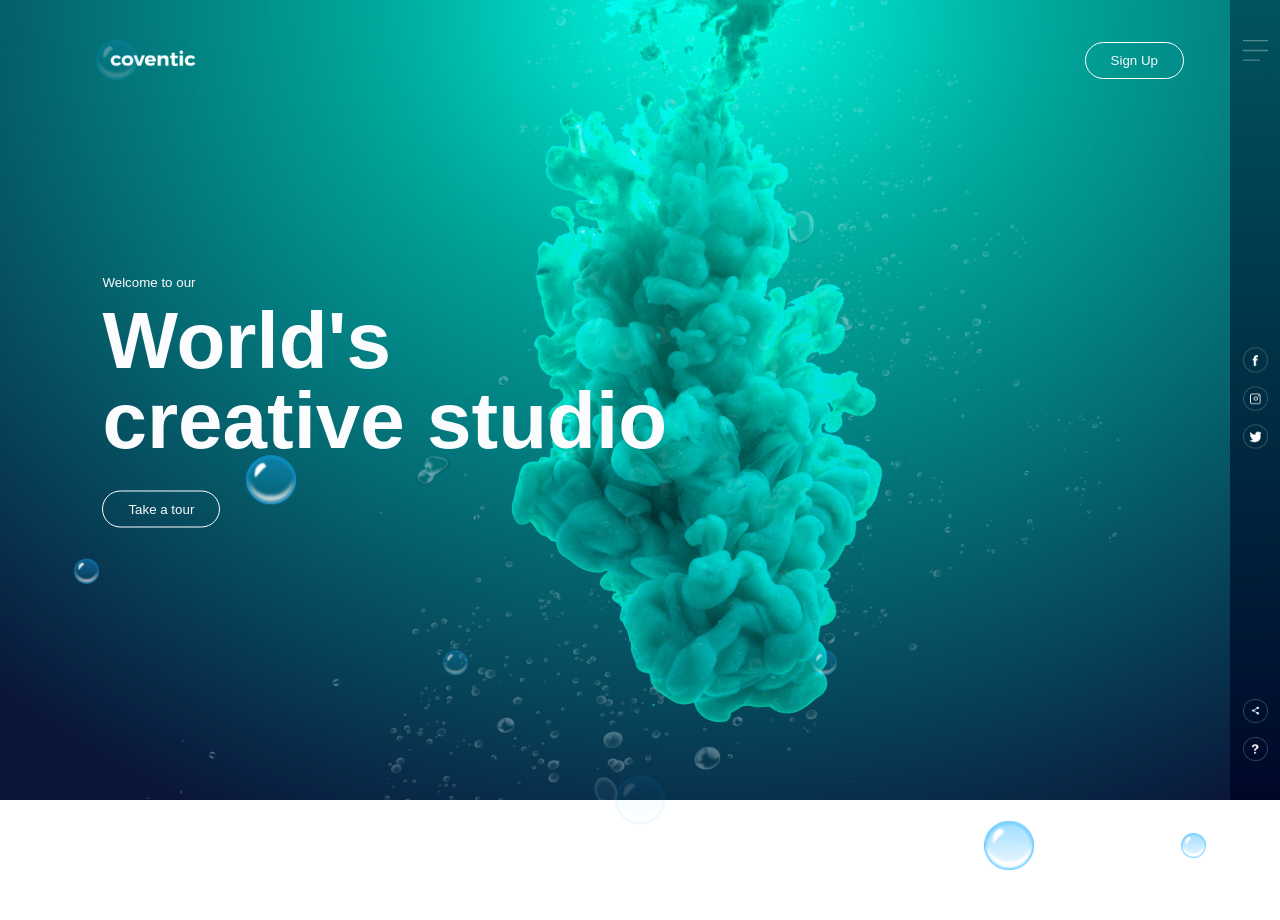
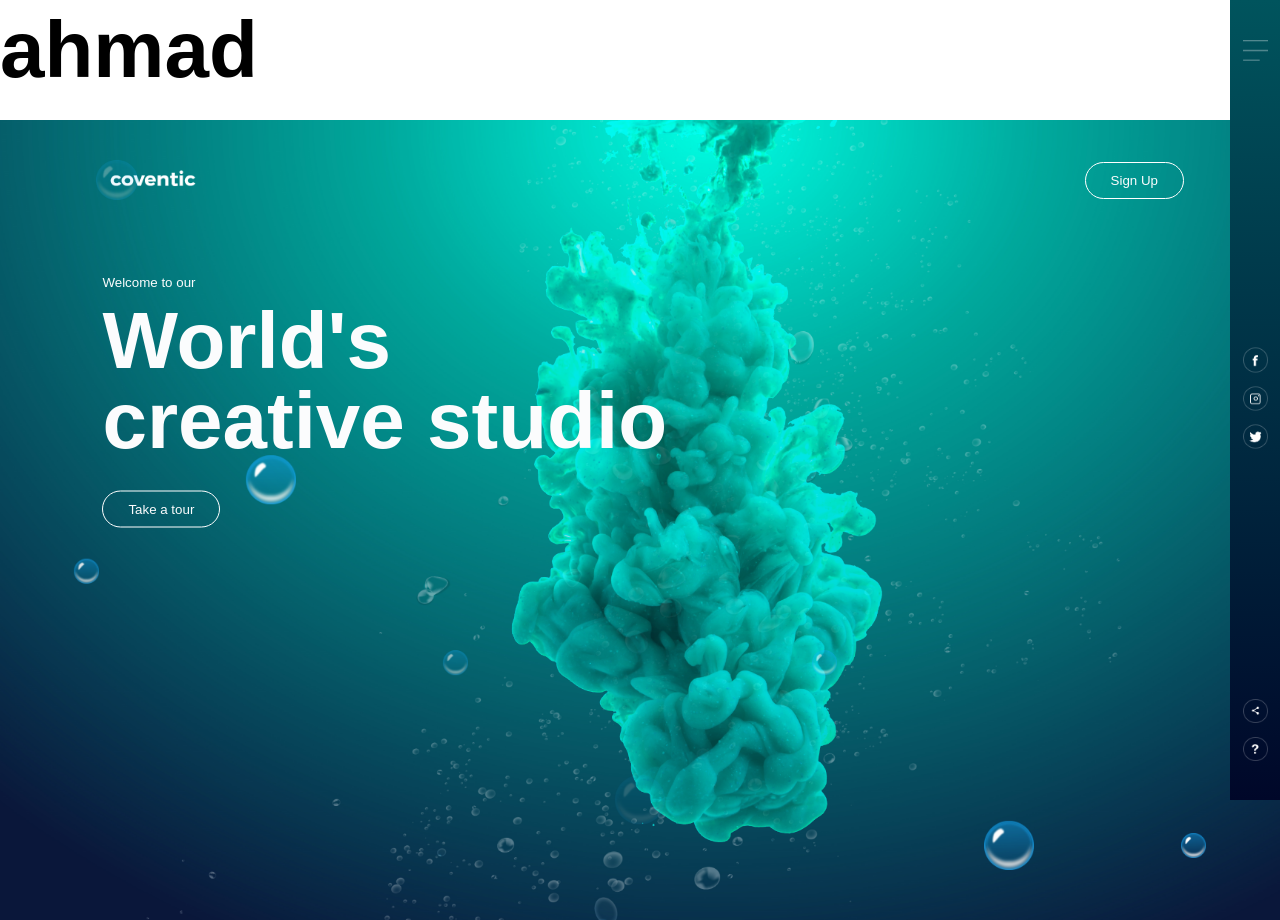
Before and after one commit to mahmadasghar/coventic-webpage-images, a plain HTML site: page index.html in a window 1280 px wide. Before the commit the page ends 870 px from the top, so only its background shows below. Drawn offline with Linux system fonts and the light colour scheme.

Commit message:
upload changes in index.html

```diff
--- a/index.html
+++ b/index.html
@@ -7,6 +7,9 @@
     <link rel="stylesheet" href="style.css">
 </head>
 <body>
+    <div class="container">
+        <h1>ahmad</h1>
+    </div>
     <div class="hero">
         <div class="navbar">
             <img src="logo.png" class="logo">
```
